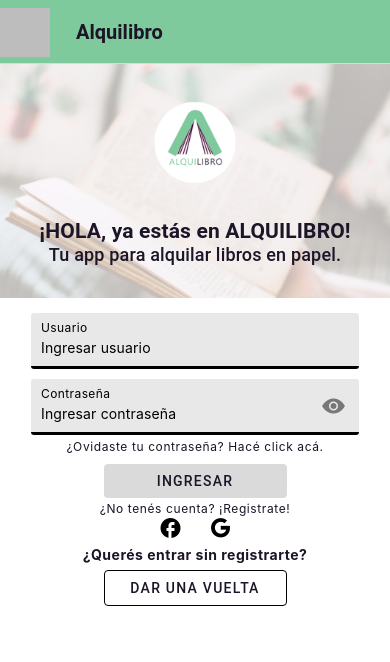
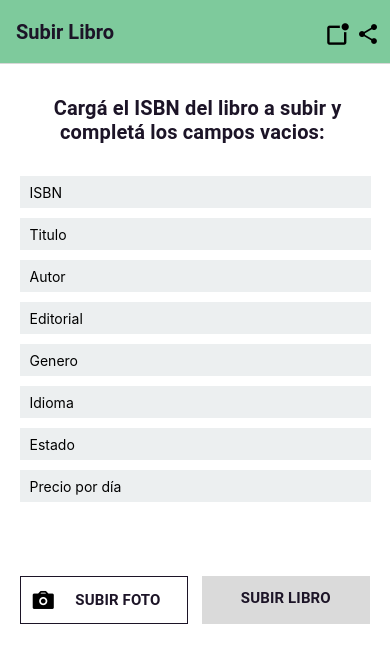
Before and after one commit to Estanip/alquilibro-client, a React Native app: screen /Home in a window 390 px wide. Shown: the top 662 px of the page. Built offline with nearby package versions, Linux system fonts and the light colour scheme.

Commit message:
boton subir libro funcionando

```diff
--- /dev/null
+++ b/constants/Books.ts
@@ -0,0 +1,12 @@
+export default {
+
+    isbn: "9789505816934",
+    title: "Cronicas del Angel Gris",
+    author: "Alejandro Dolina",
+    editorial: "Planeta",
+    category: "Otra",
+    language: "Español",
+    state: "Nuevo",
+    price: "$ 100"
+
+}
--- a/navigation/index.tsx
+++ b/navigation/index.tsx
@@ -10,7 +10,6 @@
 import { createNativeStackNavigator } from '@react-navigation/native-stack';
 import { Alert, ColorSchemeName, View } from 'react-native';
 import { Entypo } from '@expo/vector-icons';
-import { Ionicons } from '@expo/vector-icons';
 
 import ModalScreen from '../screens/ModalScreen';
 import NotFoundScreen from '../screens/NotFoundScreen';
@@ -39,9 +38,28 @@
 function RootNavigator() {
   return (
     <Stack.Navigator>
+            <Stack.Screen name="Upload" component={UploadBookScreen} options={{
+        title: 'Subir Libro',
+        headerRight: () => (
+          <View style={{ display: 'flex', flexDirection: 'row', marginRight: 10 }}>
+            <Icons name="notification" />
+            <Icons name="share" />
+          </View>),
+        headerStyle: {
+          backgroundColor: '#7ECA9C'
+        },
+        headerTintColor: '#fff',
+        headerTitleStyle: {
+          fontFamily: 'Roboto',
+          fontWeight: 'bold',
+          fontSize: 20,
+          color: '#1C1427'
+        }
+      }}
+      />
       <Stack.Screen name="Login" component={LoginRegister} options={{
         title: 'Alquilibro',
-        headerLeft: () => <Image source={require('../assets/images/adaptive-icon.png')} style={{marginBottom: -1, marginRight: 10, width: 50, height: 50}} />,
+        headerLeft: () => <Image source={require('../assets/images/adaptive-icon.png')} style={{ marginBottom: -1, marginRight: 10, width: 50, height: 50 }} />,
         headerStyle: {
           backgroundColor: '#7ECA9C'
         },
@@ -55,8 +73,12 @@
       }} />
       <Stack.Screen name="Main" component={BottomTabNavigator} options={{
         title: 'Alquilibro',
-        headerLeft: () => <Image source={require('../assets/images/adaptive-icon.png')} style={{marginBottom: -1, marginRight: 10, width: 50, height: 50}} />,
-        headerRight: () => <ShareIcon name="share"  />,
+        headerLeft: () => <Image source={require('../assets/images/adaptive-icon.png')} style={{ marginBottom: -1, marginRight: 10, width: 50, height: 50 }} />,
+        headerRight: () => (
+          <View style={{ display: 'flex', flexDirection: 'row', marginRight: 10 }}>
+            <Icons name="notification" />
+            <Icons name="share" />
+          </View>),
         headerStyle: {
           backgroundColor: '#7ECA9C'
         },
@@ -68,21 +90,7 @@
           color: '#1C1427'
         }
       }} />
-      <Stack.Screen name="Upload" component={UploadBookScreen} options={{
-        title: 'Subir Libro',
-        headerRight: () => <ShareIcon name="share" />,
-        headerStyle: {
-          backgroundColor: '#7ECA9C'
-        },
-        headerTintColor: '#fff',
-        headerTitleStyle: {
-          fontFamily: 'Roboto',
-          fontWeight: 'bold',
-          fontSize: 20,
-          color: '#1C1427'
-        }
-      }}
-      />
+
       <Stack.Screen name="NotFound" component={NotFoundScreen} options={{ title: 'Oops!' }} />
       <Stack.Group screenOptions={{ presentation: 'modal' }}>
         <Stack.Screen name="Modal" component={ModalScreen} />
@@ -93,17 +101,10 @@
 }
 
 
- // * You can explore the built-in icon families and icons on the web at https://icons.expo.fyi/
+// * You can explore the built-in icon families and icons on the web at https://icons.expo.fyi/
 
- function ShareIcon(props: {
+function Icons(props: {
   name: React.ComponentProps<typeof Entypo>['name'];
 }) {
-  return <Entypo size={24} onPress={() => Alert.alert("Share Button")}  style={{ marginBottom: -3, color: "black" }} {...props} />;
-}
-
-
-function NotiIcon(props: {
-  name: React.ComponentProps<typeof Ionicons>['name'];
-}) {
-  return <Ionicons size={24} onPress={() => Alert.alert("Noti Button")}  style={{ marginBottom: -3, color: "black" }} {...props} />;
-}
+  return <Entypo size={24} onPress={() => Alert.alert("Share Button")} style={{ marginLeft: 6, marginBottom: -3, color: "black" }} {...props} />;
+};
--- a/package.json
+++ b/package.json
@@ -15,6 +15,7 @@
   },
   "dependencies": {
     "@expo/vector-icons": "^12.0.0",
+    "@hookform/resolvers": "^2.8.3",
     "@react-navigation/bottom-tabs": "^6.0.9",
     "@react-navigation/native": "^6.0.2",
     "@react-navigation/native-stack": "^6.1.0",
@@ -33,7 +34,8 @@
     "react-native-elements": "^3.4.2",
     "react-native-safe-area-context": "3.3.2",
     "react-native-screens": "~3.8.0",
-    "react-native-web": "0.17.1"
+    "react-native-web": "0.17.1",
+    "yup": "^0.32.11"
   },
   "devDependencies": {
     "@babel/core": "^7.12.9",
--- a/screens/LoginRegisterScreen.tsx
+++ b/screens/LoginRegisterScreen.tsx
@@ -76,7 +76,7 @@
               <Text style={styles.label}>Usuario</Text>
               <TextInput
                 style={styles.input}
-                placeholder="Ingresar usuario"
+                placeholder="Ingresar Usuario"
                 onChangeText={text => setUserName(text)}
                 defaultValue={username}
                 />
@@ -232,12 +232,10 @@
     paddingVertical: 7,
   },
   input: {
-    width: "90%",
+    width: "100%",
     fontWeight: "400",
     fontSize: 14,
-    lineHeight: 24,
     letterSpacing: 0.15,
-    minHeight: 24,
     maxHeight: "60%",
   },
   label: {
--- a/screens/UploadBookScreen.tsx
+++ b/screens/UploadBookScreen.tsx
@@ -3,11 +3,14 @@
 import { useForm, Controller } from "react-hook-form";
 import { RootStackScreenProps } from '../types';
 import { AntDesign } from '@expo/vector-icons';
+import { yupResolver } from '@hookform/resolvers/yup';
+import uploadBookValidationSchema from '../validations/uploadBookValidator';
+import Books from '../constants/Books';
 
 export default function UploadBookScreen({ navigation }: RootStackScreenProps<'Upload'>) {
 
   type FormData = {
-    ISBN: string;
+    isbn: string;
     title: string;
     author: string;
     editorial: string;
@@ -17,10 +20,29 @@
     price: string;
   }
 
-  const { control, handleSubmit, formState: { errors } } = useForm<FormData>({ defaultValues: { ISBN: "" } })
+  const { control, setValue, handleSubmit, formState: { errors } } = useForm<FormData>({
+    resolver: yupResolver(uploadBookValidationSchema)
+  })
+
+  const onSubmit = handleSubmit((data: FormData) => {
+
+    if (Books.isbn == data.isbn) {
+      setValue("title", Books.title)
+      setValue("author", Books.author)
+      setValue("editorial", Books.editorial)
+      setValue("category", Books.category)
+      setValue("language", Books.language)
+      setValue("state", Books.state)
+    } else {
+      Alert.alert("Error")
+    }
+
+  });
 
   return (
-    <ScrollView>
+    <ScrollView
+      style={{ backgroundColor: '#FFF' }}
+    >
       <View
         style={styles.uploadContainer}
       >
@@ -40,18 +62,19 @@
                 style={styles.input}
                 onChangeText={onChange}
                 placeholder="ISBN" />
-            )} name="ISBN"
+            )} name="isbn"
           />
-          {errors.ISBN && <Text>Debe Cargar un ISBN valido</Text>}
+          {errors.isbn?.message && <Text>Debe Cargar un ISBN valido</Text>}
 
           <Controller
             control={control}
             rules={{
               maxLength: 50,
             }}
-            render={({ field: { onChange } }) => (
+            render={({ field: { onChange, value } }) => (
               <TextInput
                 style={styles.input}
+                value={value}
                 onChangeText={onChange}
                 placeholder="Titulo" />
             )} name="title"
@@ -65,6 +88,7 @@
             render={({ field: { onChange, value } }) => (
               <TextInput
                 style={styles.input}
+                value={value}
                 onChangeText={onChange}
                 placeholder="Autor"
               />
@@ -76,9 +100,10 @@
             rules={{
               maxLength: 50,
             }}
-            render={({ field: { onChange } }) => (
+            render={({ field: { onChange, value } }) => (
               <TextInput
                 style={styles.input}
+                value={value}
                 onChangeText={onChange}
                 placeholder="Editorial"
               />
@@ -90,9 +115,10 @@
             rules={{
               maxLength: 50,
             }}
-            render={({ field: { onChange } }) => (
+            render={({ field: { onChange, value } }) => (
               <TextInput
                 style={styles.input}
+                value={value}
                 onChangeText={onChange}
                 placeholder="Genero"
               />
@@ -104,9 +130,10 @@
             rules={{
               maxLength: 50,
             }}
-            render={({ field: { onChange } }) => (
+            render={({ field: { onChange, value } }) => (
               <TextInput
                 style={styles.input}
+                value={value}
                 onChangeText={onChange}
                 placeholder="Idioma"
               />
@@ -118,9 +145,10 @@
             rules={{
               maxLength: 50,
             }}
-            render={({ field: { onChange } }) => (
+            render={({ field: { onChange, value } }) => (
               <TextInput
                 style={styles.input}
+                value={value}
                 onChangeText={onChange}
                 placeholder="Estado"
               />
@@ -132,10 +160,11 @@
             rules={{
               maxLength: 50,
             }}
-            render={({ field: { onChange } }) => (
+            render={({ field: { onChange, value } }) => (
               <TextInput
                 style={styles.input}
                 onChangeText={onChange}
+                value={value}
                 placeholder="Precio por día"
               />
             )} name="price"
@@ -148,9 +177,9 @@
               style={styles.imageButton}
             >
               <AntDesign
-              name="camera"
-              size={24}
-              color="black"
+                name="camera"
+                size={24}
+                color="black"
               />
 
               <Text
@@ -161,7 +190,7 @@
             </Pressable>
 
             <Pressable
-              onPress={() => Alert.alert("Upload Book")}
+              onPress={onSubmit}
               style={styles.uploadButton}
             >
               <Text
--- /dev/null
+++ b/validations/uploadBookValidator.ts
@@ -0,0 +1,10 @@
+import * as yup from 'yup'
+
+const uploadBookValidationSchema = yup.object().shape({
+  isbn: yup
+    .string()
+    .matches(/^(?=(?:\D*\d){10}(?:(?:\D*\d){3})?$)[\d-]+$/, "There is not a correct ISBN")
+    .required('ISBN is required')
+});
+
+export default uploadBookValidationSchema;
```
Also changed, not shown: 1 other file (tests, documents, lock files or other folders).
